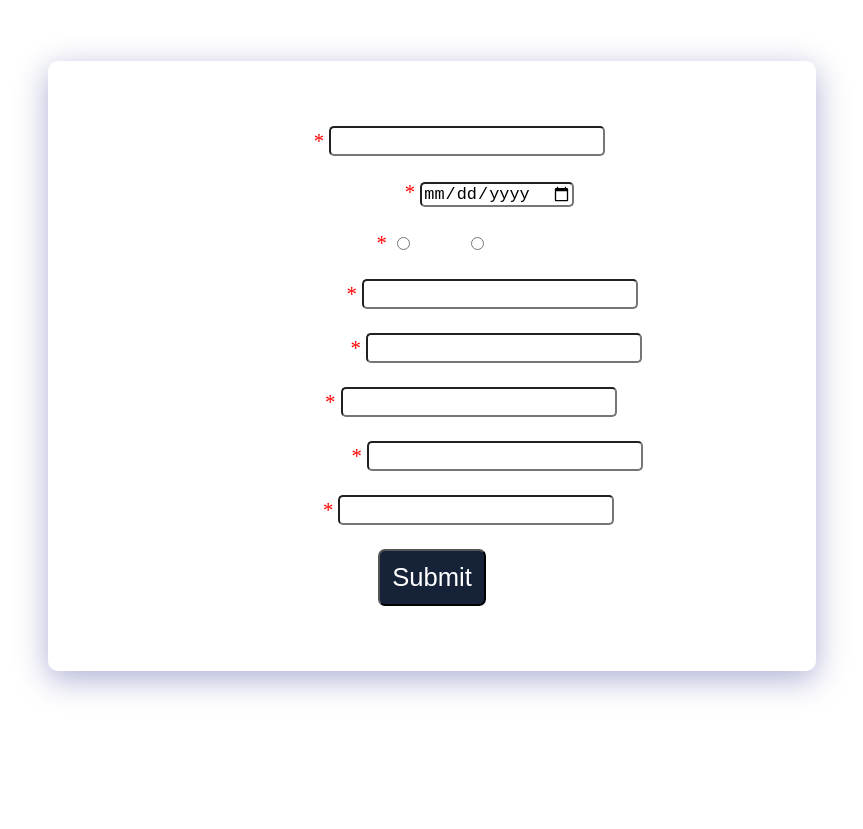
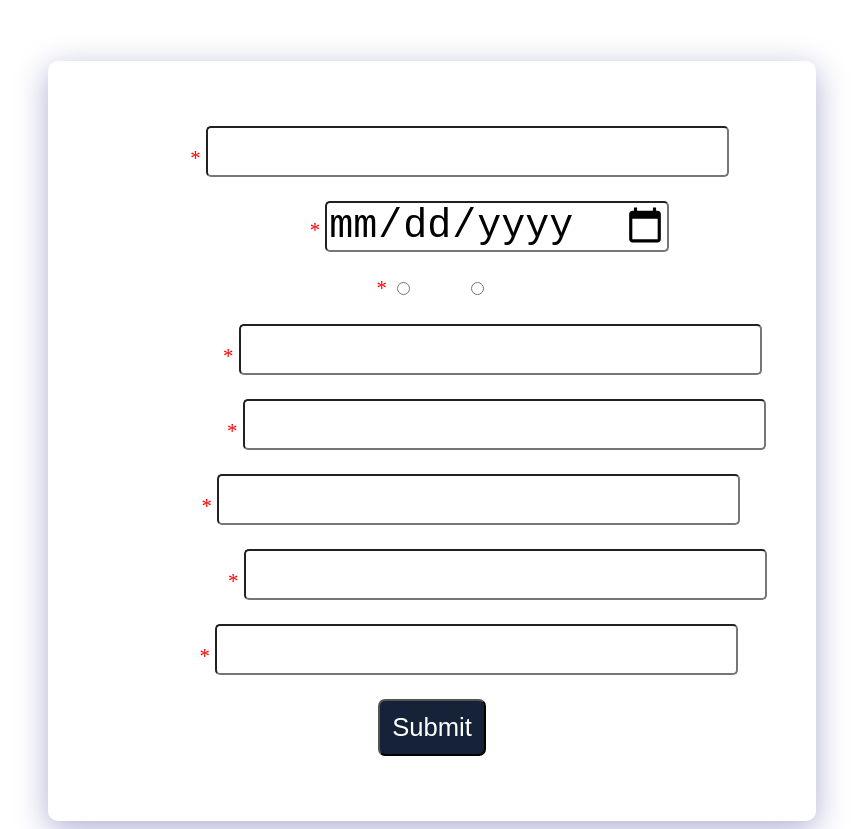
Before and after one commit to Ritz2626/Registration-Form, a plain HTML site: page index.html in a window 1280 px wide. Shown: the part 108-937 px from the top of the page, without its empty margins (216-1079 px from the left). Before the commit the page ends 800 px from the top, so only its background shows below. Drawn offline with Linux system fonts and the light colour scheme.

Commit message:
Update style.css

```diff
--- a/style.css
+++ b/style.css
@@ -32,7 +32,7 @@ border: 1px solid rgba( 255, 255, 255, 0.18 );
 
 }
 input{
-    font-size:1em;
+    font-size:5vh;
     box-shadow:2px solid black;
     border-radius:5px;
 }
```
